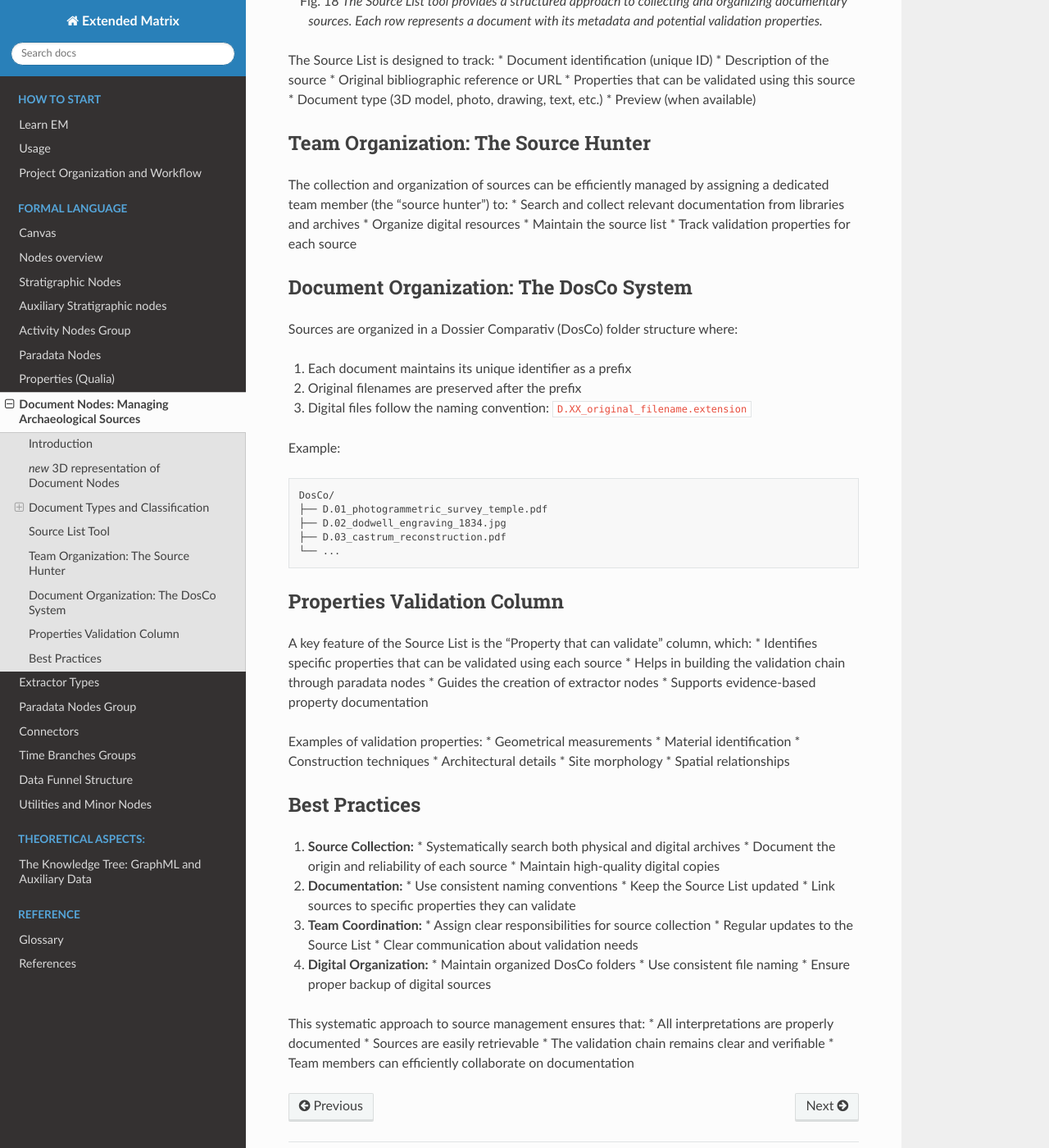
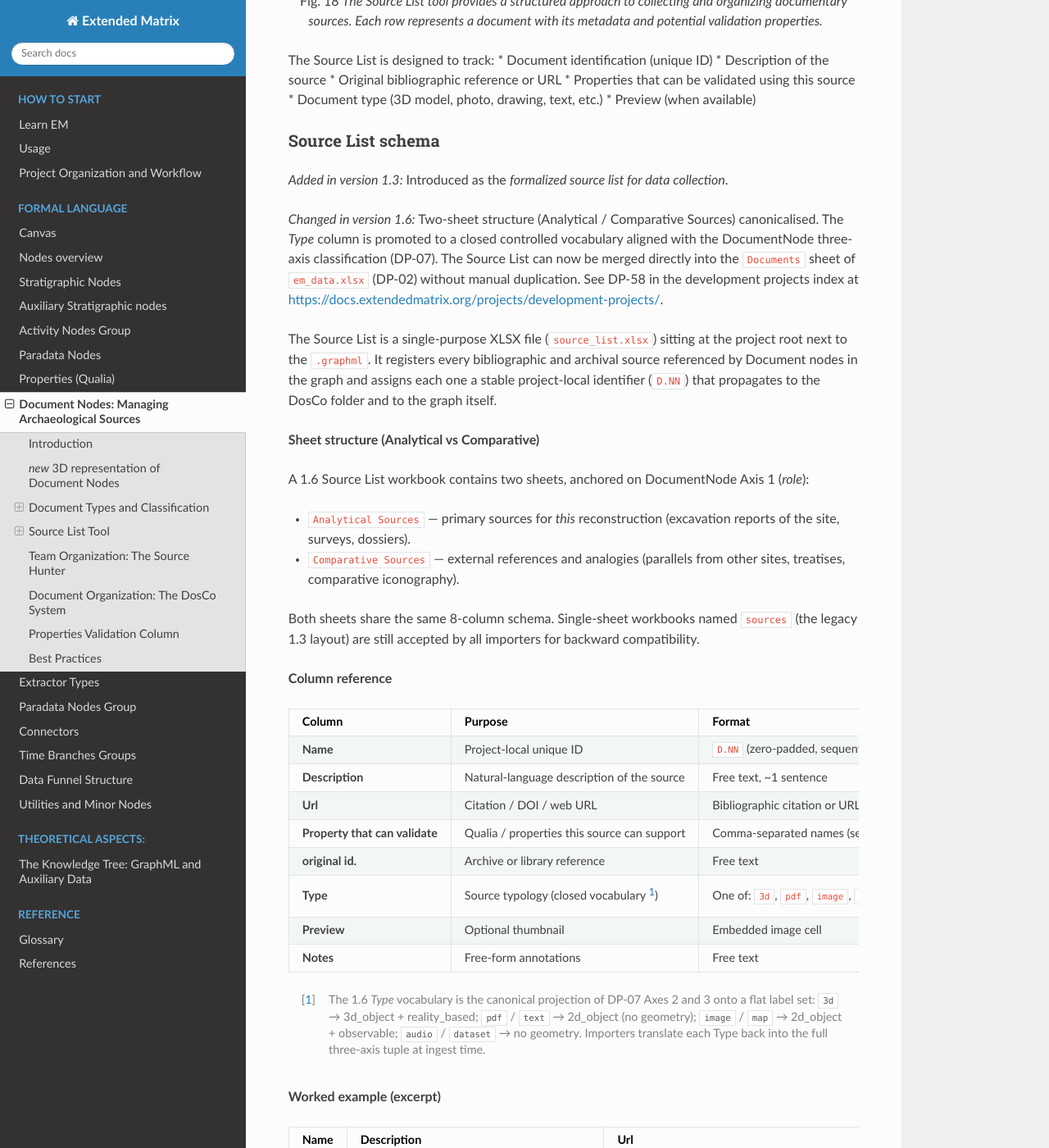
Before and after one commit to zalmoxes-laran/ExtendedMatrix-doc, a Sphinx documentation site: the page built from docs/source_node.rst, in a window 1280 px wide and 1400 px high, scrolled down 5915 px. Shown: the whole window at 82% size. Built offline with Sphinx 7.4.7 and the Read the Docs theme 3.1.0, drawn with Linux system fonts in a browser that asks for light colours; pages that are not in the unit, such as notebooks, are missing from menus; cross-references to code outside the pages are shown as plain code; some of the changed text lies outside the part shown.

Commit message:
Document Source List revised schema (DP-58, 1.6: two-sheet + DP-07)
Extend the Source List section in source_node.rst with the 1.6 revision:
- versionchanged:: 1.6 directive on top of the existing versionadded::
  1.3, summarising what is new.
- Sheet structure subsection: Analytical / Comparative split anchored
  on DocumentNode Axis 1 (role); single-sheet 'sources' workbooks from
  the 1.3 layout still accepted for backward compatibility.
- Column reference list-table extended with a 'Maps to (DP-07)' column;
  Type column promoted to a closed controlled vocabulary
  (3d / pdf / image / map / text / audio / dataset) and footnoted
  with the axis-2 / axis-3 projection rules.
- Integration with em_data.xlsx subsection: the 8 columns map
  one-to-one onto the DP-02 Documents sheet, removing the duplication
  between source_list.xlsx and em_data.xlsx.
- Worked example updated to use the closed-vocabulary Type values
  (3d, pdf) so the example is canonical for 1.6.
- Explicit anchor _source-list-schema for cross-references.

Cross-reference the new section from nodes_intro.rst and
knowledge_tree.rst, mirroring the 1.5 manual.

Co-Authored-By: Claude Opus 4.7 (1M context) <noreply@anthropic.com>

```diff
--- a/docs/knowledge_tree.rst
+++ b/docs/knowledge_tree.rst
@@ -127,7 +127,7 @@ Once the GraphML exists, it can be enriched through auxiliary files:
 - **EMdb Excel files**: Tabular data with custom column mappings (site properties, detailed descriptions, laboratory analyses)
 - **pyArchInit databases**: SQLite databases imported as auxiliary sources, adding properties to existing graph nodes
 - **DosCo folders**: Documentary source collections linked to stratigraphic units
-- **Source lists**: Excel files with structured source descriptions
+- **Source lists**: Excel files with structured source descriptions (see :ref:`source-list-schema` for the column reference)
 
 Each auxiliary file type uses a specific mapping that defines how tabular columns translate to graph node properties. The s3Dgraphy mapping system (``MappingRegistry``) supports custom mapping directories, enabling project-specific data schemas.
 
--- a/docs/nodes_intro.rst
+++ b/docs/nodes_intro.rst
@@ -50,7 +50,7 @@ The four pieces play complementary roles:
    * - **em_data.xlsx**
      - Optional spreadsheet companion that carries the *leaves* — descriptions, properties, dates, materials — and can also generate the GraphML in batch via the unified importer.
    * - **source_list.xlsx**
-     - Registry of every source referenced by the graph (id, title, year, file path, licence). The single point of truth for citations.
+     - Registry of every source referenced by the graph (id, title, year, file path, licence). The single point of truth for citations. See :ref:`source-list-schema` for the column reference.
    * - **DosCo folder**
      - Where the actual source files live: photographs, reports, drawings, analyses. Document nodes in the graph point here by relative path.
 
--- a/docs/source_node.rst
+++ b/docs/source_node.rst
@@ -205,6 +205,155 @@ The Source List is designed to track:
 * Document type (3D model, photo, drawing, text, etc.)
 * Preview (when available)
 
+.. _source-list-schema:
+
+Source List schema
+~~~~~~~~~~~~~~~~~~
+
+.. versionadded:: 1.3
+   Introduced as the *formalized source list for data collection*.
+
+.. versionchanged:: 1.6
+   Two-sheet structure (Analytical / Comparative Sources) canonicalised.
+   The *Type* column is promoted to a closed controlled vocabulary
+   aligned with the DocumentNode three-axis classification (DP-07).
+   The Source List can now be merged directly into the ``Documents``
+   sheet of ``em_data.xlsx`` (DP-02) without manual duplication. See
+   DP-58 in the development projects index at
+   https://docs.extendedmatrix.org/projects/development-projects/.
+
+The Source List is a single-purpose XLSX file (``source_list.xlsx``)
+sitting at the project root next to the ``.graphml``. It registers
+every bibliographic and archival source referenced by Document nodes
+in the graph and assigns each one a stable project-local identifier
+(``D.NN``) that propagates to the DosCo folder and to the graph itself.
+
+**Sheet structure (Analytical vs Comparative)**
+
+A 1.6 Source List workbook contains two sheets, anchored on
+DocumentNode Axis 1 (*role*):
+
+* ``Analytical Sources`` — primary sources for *this* reconstruction
+  (excavation reports of the site, surveys, dossiers).
+* ``Comparative Sources`` — external references and analogies
+  (parallels from other sites, treatises, comparative iconography).
+
+Both sheets share the same 8-column schema. Single-sheet workbooks
+named ``sources`` (the legacy 1.3 layout) are still accepted by all
+importers for backward compatibility.
+
+**Column reference**
+
+.. list-table::
+   :header-rows: 1
+   :widths: 14 22 16 24 10 14
+
+   * - Column
+     - Purpose
+     - Format
+     - Example
+     - Required
+     - Maps to (DP-07)
+   * - **Name**
+     - Project-local unique ID
+     - ``D.NN`` (zero-padded, sequential)
+     - ``D.01``
+     - yes
+     - DocumentNode ``id``
+   * - **Description**
+     - Natural-language description of the source
+     - Free text, ~1 sentence
+     - "Photogrammetric model of the Great Temple, 2015"
+     - yes
+     - DocumentNode ``description``
+   * - **Url**
+     - Citation / DOI / web URL
+     - Bibliographic citation or URL
+     - "Daicoviciu H. et al., *Sargetia* XIV, 1979"
+     - recommended
+     - DocumentNode ``url``
+   * - **Property that can validate**
+     - Qualia / properties this source can support
+     - Comma-separated names (see :doc:`qualia`)
+     - ``geometry, material, elevation``
+     - recommended
+     - Drives ExtractorNode targeting
+   * - **original id.**
+     - Archive or library reference
+     - Free text
+     - "ASR, Fondo Disegni, b.12, c.34r"
+     - optional
+     - DocumentNode ``archive_reference``
+   * - **Type**
+     - Source typology (closed vocabulary [#typevocab16]_)
+     - One of: ``3d``, ``pdf``, ``image``, ``map``, ``text``, ``audio``, ``dataset``
+     - ``pdf``
+     - yes
+     - Axis 2 ``content_nature`` + Axis 3 ``geometry``
+   * - **Preview**
+     - Optional thumbnail
+     - Embedded image cell
+     - —
+     - optional
+     - UI hint (Document Manager)
+   * - **Notes**
+     - Free-form annotations
+     - Free text
+     - "OCR quality low for pp. 142–148"
+     - optional
+     - DocumentNode ``notes``
+
+.. [#typevocab16] The 1.6 *Type* vocabulary is the canonical projection
+   of DP-07 Axes 2 and 3 onto a flat label set:
+   ``3d`` → 3d_object + reality_based;
+   ``pdf`` / ``text`` → 2d_object (no geometry);
+   ``image`` / ``map`` → 2d_object + observable;
+   ``audio`` / ``dataset`` → no geometry.
+   Importers translate each Type back into the full three-axis tuple at
+   ingest time.
+
+**Worked example (excerpt)**
+
+.. list-table::
+   :header-rows: 1
+   :widths: 8 28 26 24 6 8
+
+   * - Name
+     - Description
+     - Url
+     - Property that can validate
+     - Type
+     - Notes
+   * - D.01
+     - Photogrammetric model of the Great Temple
+     - Demetrescu E., 2015 (unpublished)
+     - geometry, material, elevation, surface_treatment
+     - 3d
+     -
+   * - D.02
+     - Excavation report 1975–1977
+     - Daicoviciu H. et al., *Sargetia* XIV, 1979, pp. 139–154
+     - stratigraphy, architecture, dimensions, construction_technique
+     - pdf
+     - OCR low pp. 142–148
+
+**Integration with em_data.xlsx (DP-02)**
+
+When a ``Documents`` sheet is missing in a project's ``em_data.xlsx``
+(DP-02 StratiMiner pipeline), the importer can pull it directly from
+``source_list.xlsx``: the 8 columns above map one-to-one onto the
+em_data Documents schema with the *Type* column unfolding into the
+two DP-07 axes. This eliminates the previous duplication where authors
+had to maintain the same source registry in two files.
+
+.. seealso::
+
+   * :doc:`extractor_nodes` — how the *Property that can validate*
+     column drives the validation chain.
+   * :doc:`qualia` — the property vocabulary used in column 4.
+   * :doc:`project_organization` — DosCo folder layout and ``D.NN`` ID
+     propagation from the Source List to the file system.
+
 Team Organization: The Source Hunter
 ---------------------------------
 
```
